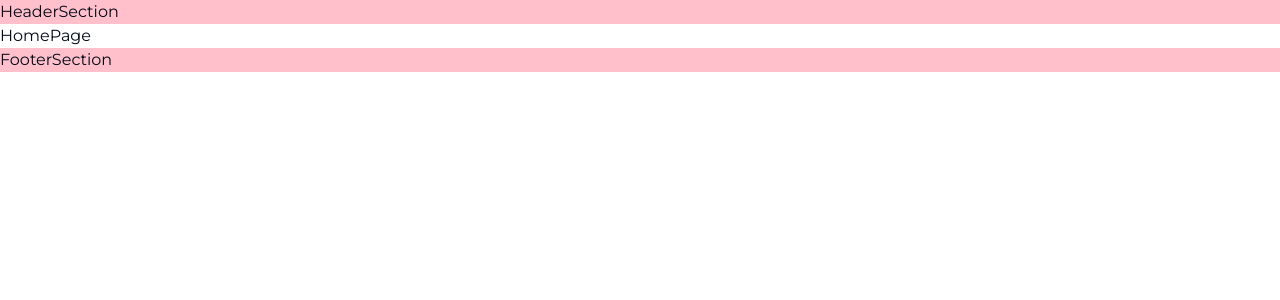
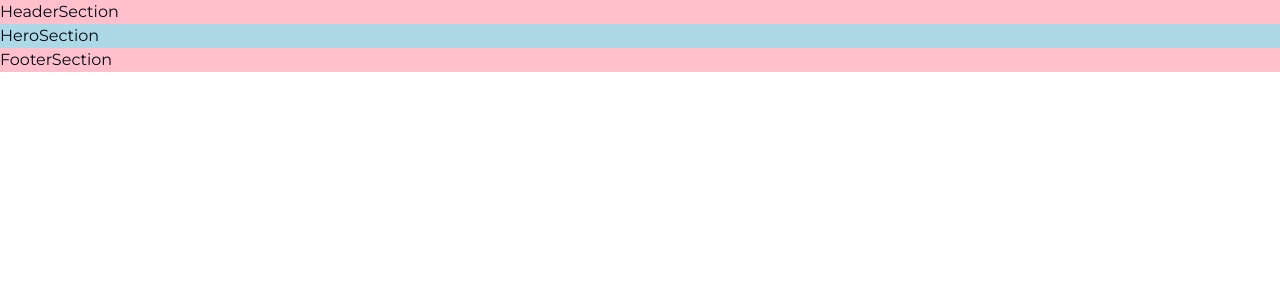
Before and after one commit to dewanwakilahmed/kesef-capital-group-v0, a Next.js app: page / in a window 1280 px wide. Shown: the top 300 px of the page. Built offline with nearby package versions, Linux system fonts and the light colour scheme.

Commit message:
Created Hero Section

```diff
--- a/app/page.tsx
+++ b/app/page.tsx
@@ -1,5 +1,11 @@
+import HeroSection from '@/sections/home-page/hero-section/HeroSection';
+
 const HomePage = () => {
-  return <div>HomePage</div>;
+  return (
+    <div className='home-page'>
+      <HeroSection />
+    </div>
+  );
 };
 
 export default HomePage;
--- /dev/null
+++ b/sections/home-page/hero-section/HeroSection.tsx
@@ -0,0 +1,7 @@
+import '@/sections/home-page/hero-section/hero-section.css';
+
+const HeroSection = () => {
+  return <section className='hero-section'>HeroSection</section>;
+};
+
+export default HeroSection;
--- /dev/null
+++ b/sections/home-page/hero-section/hero-section.css
@@ -0,0 +1,3 @@
+.hero-section {
+  background-color: lightblue;
+}
```
